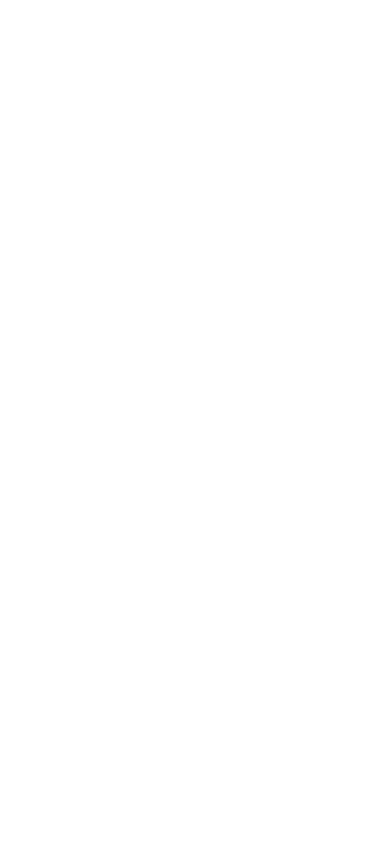
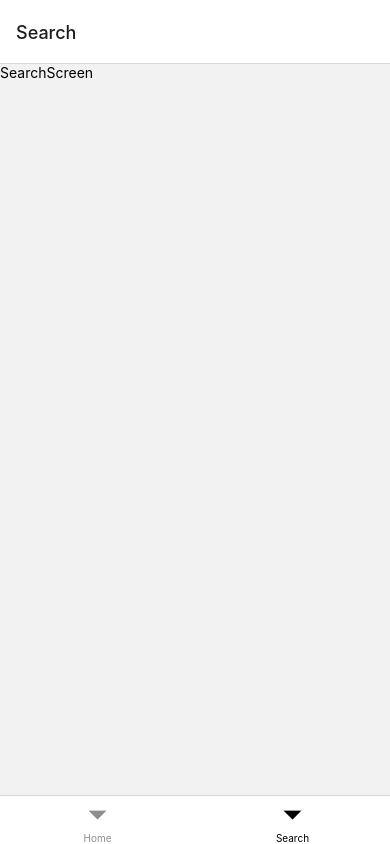
Before and after one commit to ramanofficial73/news_app_RecatNative, a React Native app: screen /Search in a window 390 px wide. Built offline with nearby package versions, Linux system fonts and the light colour scheme; no server answers.

Commit message:
navigation bar

```diff
--- a/App.js
+++ b/App.js
@@ -1,17 +1,41 @@
-import {View, Text, StyleSheet} from 'react-native';
+import {View, Text, StyleSheet, StatusBar} from 'react-native';
 import React from 'react';
 import HomeScreen from './screens/HomeScreen';
+import SearchScreen from './screens/SearchScreen';
+import {NavigationContainer} from '@react-navigation/native';
+import {createBottomTabNavigator} from '@react-navigation/bottom-tabs';
+import Home from '@expo/vector-icons/Ionicons';
+const Tab = createBottomTabNavigator();
 
 const App = () => {
   return (
-    <View>
-      <HomeScreen />
-    </View>
+    <NavigationContainer>
+      <Tab.Navigator
+        screenOptions={{
+          tabBarActiveTintColor: 'rer',
+        }}>
+        <Tab.Screen
+          name="Home"
+          component={HomeScreen}
+          options={
+            {
+              // tabBarIcon: () => (
+              //   <Ionicons name="md-checkmark-circle" size={32} color="green" />
+              // ),
+            }
+          }
+        />
+        <Tab.Screen name="Search" component={SearchScreen} />
+      </Tab.Navigator>
+    </NavigationContainer>
   );
 };
 
 export default App;
 
 const style = StyleSheet.create({
-  container: {},
+  container: {
+    flex: 1,
+    backgroundColor: '#fff',
+  },
 });
--- a/component/Article.js
+++ b/component/Article.js
@@ -1,5 +1,6 @@
 import {View, Text, StyleSheet, Image} from 'react-native';
 import React from 'react';
+import moment from 'moment';
 
 const Article = props => {
   return (
@@ -13,12 +14,17 @@
 
       <View style={{padding: 20}}>
         <Text style={style.title}>{props.title}</Text>
-        <Text style={style.desc}>{props.description}</Text>
+        <Text style={style.desc} numberOfLines={3}>
+          {props.description}
+        </Text>
         <View style={style.data}>
           <Text style={style.heading}>
             by: <Text style={style.autor}>{props.author}</Text>
           </Text>
-          <Text style={style.date}>{props.publishedAt}</Text>
+          {/* <Text style={style.date}>{props.publishedAt}</Text> */}
+          <Text style={style.date}>
+            {moment(props.publishedAt).format('MMM Do YY')}
+          </Text>
         </View>
         <View>
           <Text style={{marginTop: 10}}>
--- /dev/null
+++ b/screens/SearchScreen.js
@@ -0,0 +1,14 @@
+import {View, Text} from 'react-native';
+import React from 'react';
+import {NavigationContainer} from '@react-navigation/native';
+import {createBottomTabNavigator} from '@react-navigation/bottom-tabs';
+
+const SearchScreen = () => {
+  return (
+    <View>
+      <Text>SearchScreen</Text>
+    </View>
+  );
+};
+
+export default SearchScreen;
```
Also changed, not shown: package.json (+7 -1 lines), 1 other file (tests, documents, lock files or other folders).
